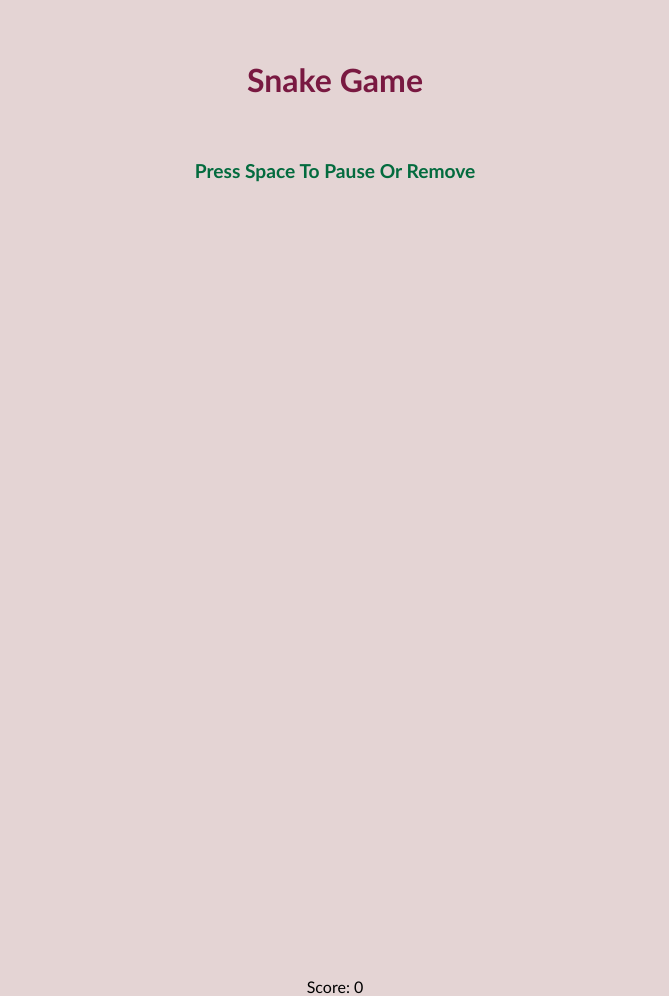
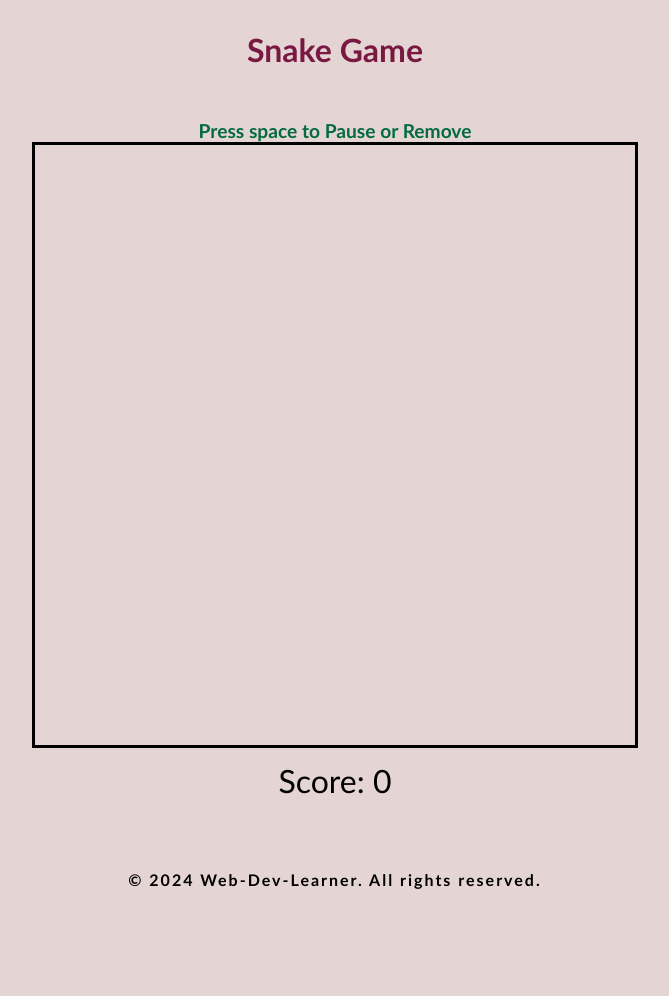
Before and after one commit to Web-Dev-Learner/snake_game, a plain HTML site: page index.html in a window 1280 px wide. Shown: the whole page, without its empty margins (305-974 px from the left). After the commit the page ends 959 px from the top, so only its background shows below. Drawn offline with Linux system fonts and the light colour scheme.

Commit message:
add footer

```diff
--- a/index.html
+++ b/index.html
@@ -9,12 +9,12 @@
 </head>
 <body>
     <h2>Snake Game</h2>
-    <div id="msg">Press Space To Pause Or Remove</div>
+    <div id="msg">Press space to Pause or Remove</div>
     <div id="container">
         <canvas id = "gameboard" width="600" height="600"></canvas>
         <div id="score">Score: <span id="scoreval">0</span></div>
     </div>
-
+    <footer>&copy; 2024 Web-Dev-Learner. All rights reserved. </footer>
 
 </body>
 </html>
--- a/style.css
+++ b/style.css
@@ -7,14 +7,29 @@
 }
 h2{
     color: rgb(121, 25, 65);
-    margin:30px;
-    padding:30px;
+    margin-top: 30px;
+    margin-bottom: 50px;
     font-size:xx-large;
     font-weight: bolder;
 }
 #msg{
-    margin-bottom: 10em;
+    margin-bottom: 10m;
     color: rgb(3, 107, 62);
     font-weight: bold;
     font-size:larger;
 }
+footer {
+    letter-spacing: 2px;
+    font-weight: bolder;
+    margin-top: 50px;
+    margin-bottom: 50px;
+    padding:20px;
+}
+#score{
+    margin-top: 10px;
+    font-size: 2em;
+}
+#gameboard{
+    border:3px solid;
+
+}
```
